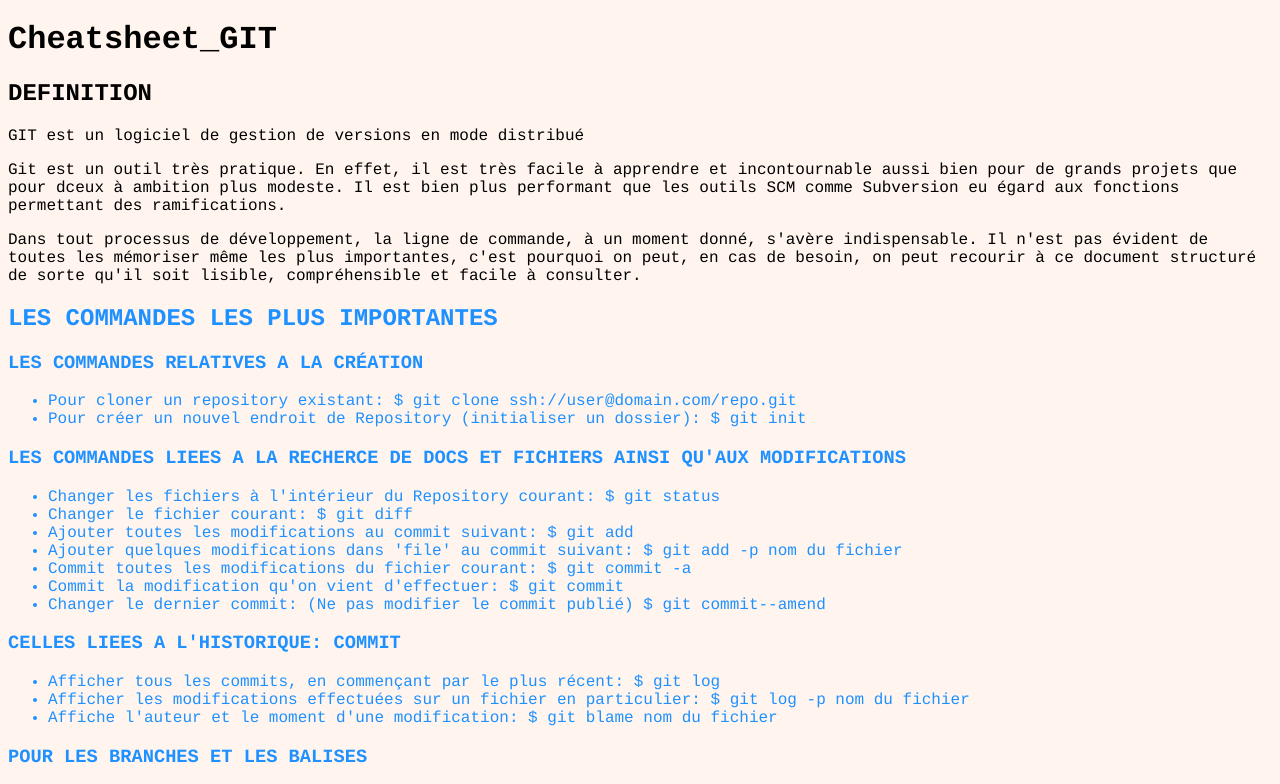
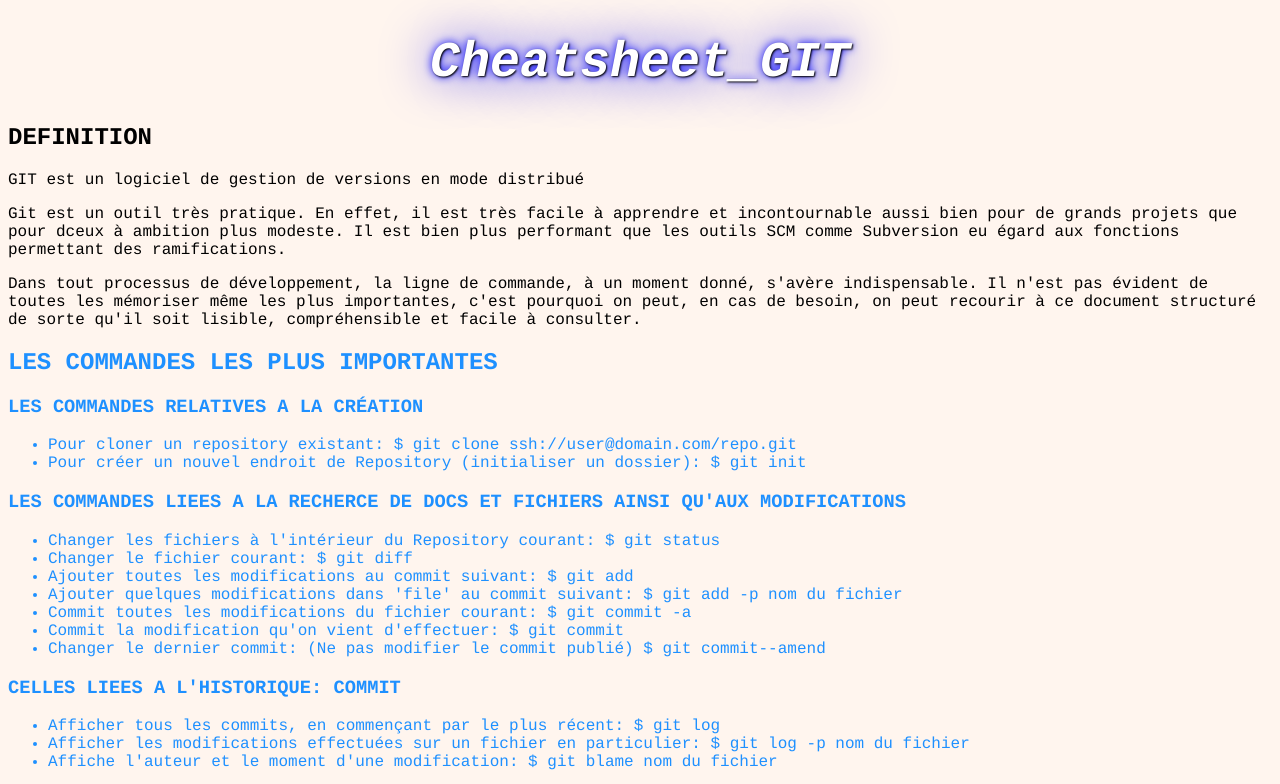
Before and after one commit to NTUMBA/cheatsheetgit, a plain HTML site: page index.html in a window 1280 px wide. Shown: the top 784 px of the page. Drawn offline with Linux system fonts and the light colour scheme.

Commit message:
Previously, fixe sentences in advz.Fixe h1 police and and div def

```diff
--- a/style.css
+++ b/style.css
@@ -9,3 +9,13 @@ body{
 .advz{
   background-image:url("https://www.atlassian.com/git/images/atlassian-getting-git-right.jpg");
 }
+.def{
+
+}
+h1{
+  text-shadow: 1px 1px 2px black, 0 0 1em blue, 0 0 0.2em blue;
+   color: white;
+   text-align: center;
+   font-style: italic;
+   font-size: 50px;
+}
```
